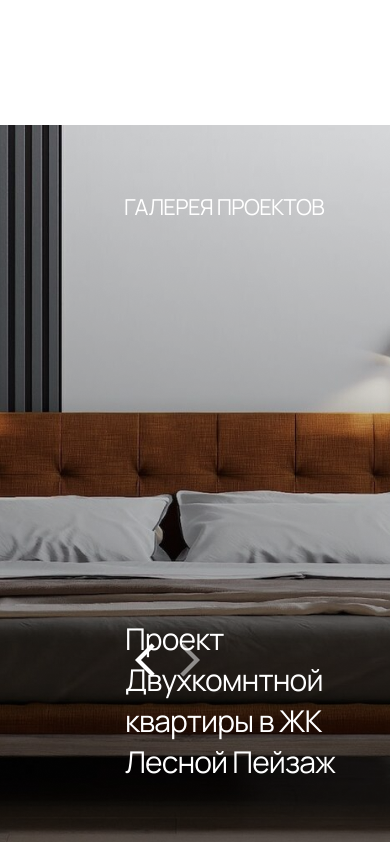
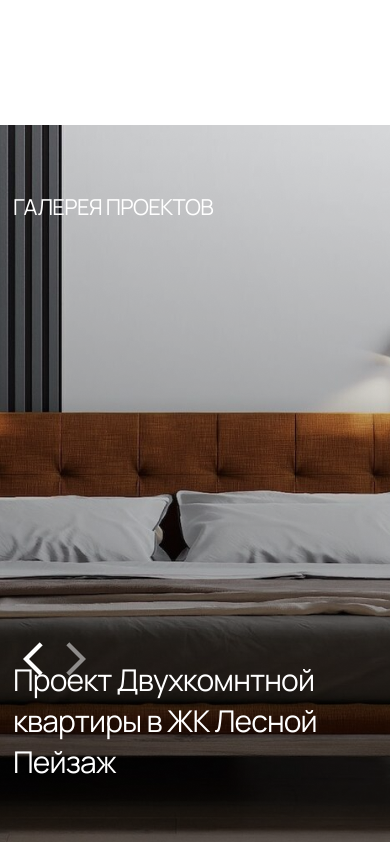
Before and after one commit to annalyanenko/metrika, a plain HTML site: page index.html in a window 390 px wide. Shown: the part 5086-5930 px from the top of the page. Drawn offline with Linux system fonts and the light colour scheme.

Commit message:
gallery wrapper

```diff
--- a/gallery.css
+++ b/gallery.css
@@ -17,21 +17,27 @@
     opacity: 0;
 }
 
-.gallery__title {
+.gallery__title-wrapper {
     position: absolute;
     top: 67px;
-    left: 124px;
+    width: 100%;
     z-index: 100;
+}
+
+.gallery__title {
     font-size: 22px;
     line-height: 30px;
     text-transform: uppercase;
     color: #FFFFFF;
 }
 
+.gallery__txt-wrapper {
+    position: absolute;
+    bottom: 60px;
+    width: 100%;
+}
+
 .gallery__txt {
-    position: absolute;
-    left: 125px;
-    bottom: 60px;
     font-size: 30px;
     line-height: 41px;
     color: #FFFFFF;
@@ -48,10 +54,13 @@
     object-fit: cover;
 }
 
+.gallery__controls {
+    position: absolute;
+    bottom: 162px;
+}
+
 .gallery__control-prev,
 .gallery__control-next {
-    position: absolute;
-    bottom: 162px;
     border: none;
     width: 40px;
     height: 40px;
@@ -70,3 +79,18 @@
     transform: rotate(180deg);
     opacity: 0.5;
 }
+
+@media (max-width: 1199px) {
+    .container {
+        width: 100%;
+        padding-left: 17px;
+        padding-right: 17px;
+    }
+}
+
+@media (max-width: 767px) {
+    .container {
+        padding-left: 13px;
+        padding-left: 13px;
+    }
+}
--- a/index.html
+++ b/index.html
@@ -189,44 +189,66 @@
         </section>
         <section class="gallery-section">
                 <div class="gallery">
+                    <div class="gallery__title-wrapper">
+                        <div class="container">
                             <p class="gallery__title">Галерея проектов</p>
+                        </div>
+                    </div>
                     <div class="gallery__slides">
                         <div class="gallery__slide gallery__slide_active">
                             <img
                             class="gallery__image"
                             src="resources/forest-scenery.png">
+                            <div class="gallery__txt-wrapper">
+                                <div class="container">
                                     <p class="gallery__txt">
                                         Проект Двухкомнтной<br />квартиры в ЖК Лесной Пейзаж
                                     </p>
+                                </div>
+                            </div>
                         </div>
                         <div class="gallery__slide">
                             <img
                             class="gallery__image"
                             src="resources/yellow-chair.png">
+                            <div class="gallery__txt-wrapper">
+                                <div class="container">
                                     <p class="gallery__txt">
                                         Проект гостиной в ЖК Маяк
                                     </p>
+                                </div>
+                            </div>
                         </div>
                         <div class="gallery__slide">
                             <img
                             class="gallery__image"
                             src="resources/beige-room.png">
+                            <div class="gallery__txt-wrapper">
+                                <div class="contaner">
                                     <p class="gallery__txt">
                                         Визуализация кухни-гостиной<br /> в частном доме
                                     </p>
+                                </div>
+                            </div>
                         </div>
                         <div class="gallery__slide">
                             <img
                             class="gallery__image"
                             src="resources/wooden-kitchen.png">
+                            <div class="gallery__txt-wrapper">
+                                <div class="container">
                                     <p class="gallery__txt">
                                         Проект кухни в скандинавском<br /> стиле для ЖК Северный Ветер
                                     </p>
                                 </div>
                             </div>
+                        </div>
+                    </div>
+                        <div class="container">
                             <div class="gallery__controls">
                                 <button class="gallery__control-prev"></button>
                                 <button class="gallery__control-next"></button>
+                            </div>
                         </div>
                 </div>
         </section>
--- a/services.css
+++ b/services.css
@@ -23,7 +23,6 @@
     background: #AD1818;
     border-radius: 5px;
     }
-
 
 .label__txt {
     font-size: 22px;
```
Lines whose indentation alone changed are shown as unchanged.
